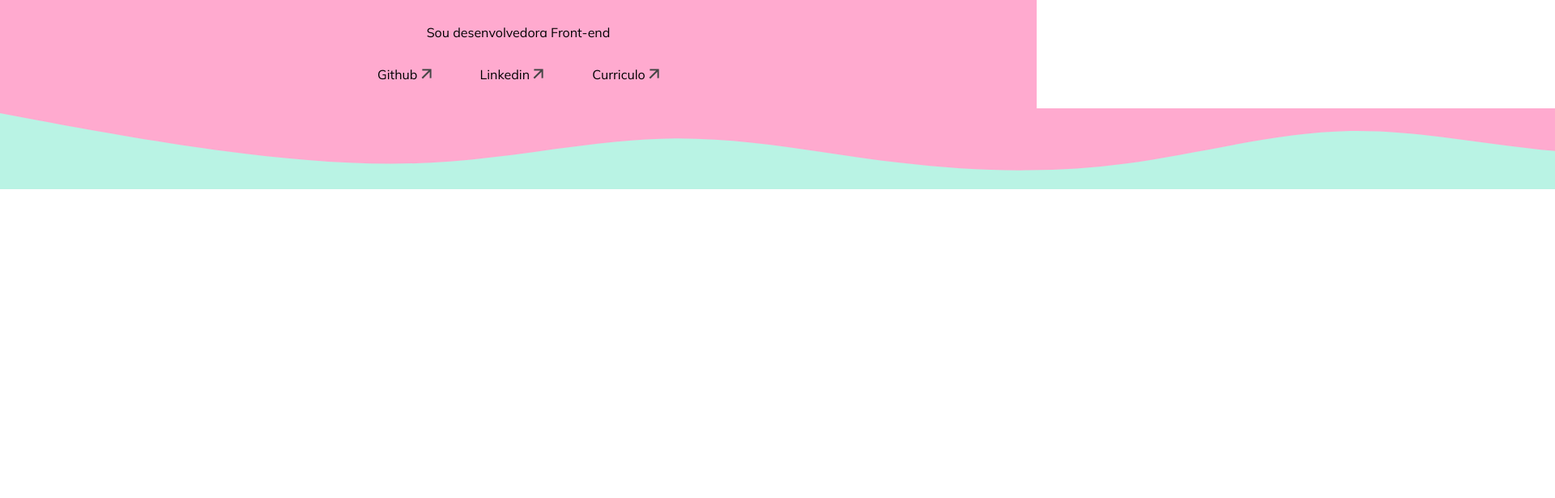
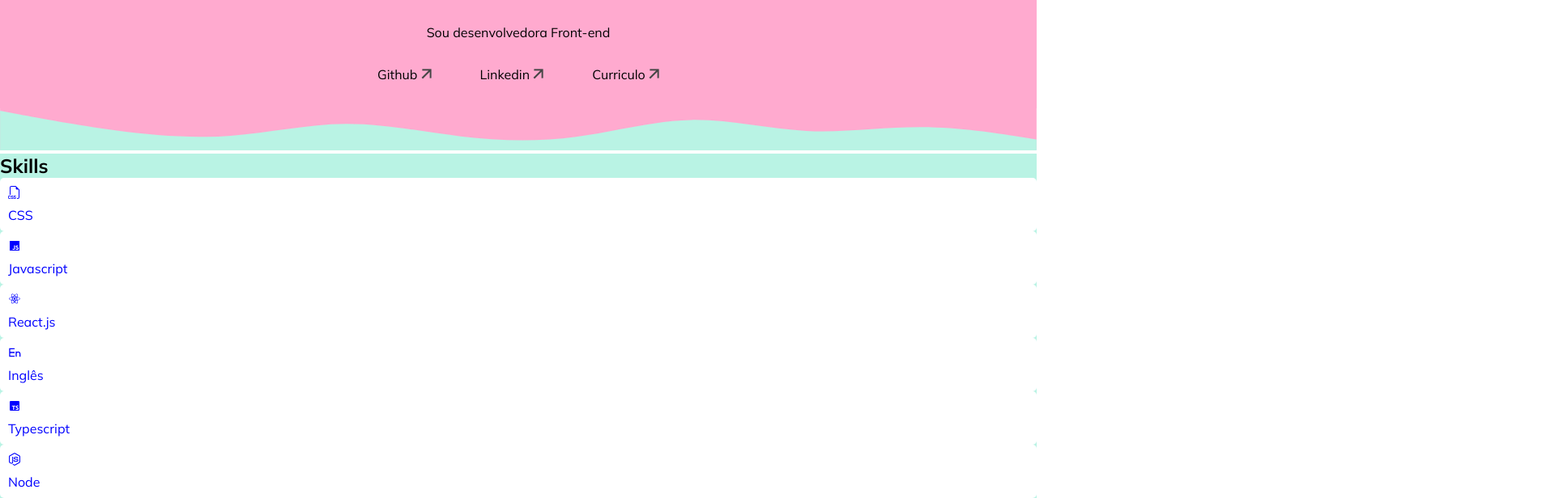
Before and after one commit to vitorialss/portfolio, a React (Vite) app in the folder portfolio/: page / in a window 1280 px wide. Shown: the part 213-829 px from the top of the page at 81% size, 1920 px wide, since content can reach past the window. Before the commit the page ends 800 px from the top, so only its background shows below. Built offline with nearby package versions, Linux system fonts and the light colour scheme; a web font is replaced by a local one.

Commit message:
"Skill section iniciada"

```diff
--- a/portfolio/src/App.tsx
+++ b/portfolio/src/App.tsx
@@ -1,6 +1,7 @@
 import Navbar from "./Navbar"
+import Skills from "./Skills"
 import Home from "./home"
-import Wave from "./wave"
+
 
 
 function App() {
@@ -9,7 +10,8 @@ function App() {
     <>
     <Navbar />
     <Home />
-    <Wave />
+
+    <Skills />
 
     </>
   )
--- /dev/null
+++ b/portfolio/src/Card.tsx
@@ -0,0 +1,18 @@
+import styled from "styled-components";
+
+export const Container = styled.div`
+  padding: 0;
+  margin: 0;
+
+  background-color: #b9f3e4;
+`;
+export const Card = styled.div`
+  background-color: #ffffff;
+  border-radius: 5px;
+  padding: 10px;
+  color: blue;
+  gap: 10px;
+  display: flex;
+  flex-direction: column;
+  align-items: flex-start;
+`;
--- a/portfolio/src/NavStyle.tsx
+++ b/portfolio/src/NavStyle.tsx
@@ -3,17 +3,15 @@ import styled from "styled-components";
 const NavStyle = styled.div`
   display: flex;
   height: 90px;
-     background-color: #FFAACF;
+  background-color: #ffaacf;
   justify-content: space-between;
   align-items: center;
   padding: 0 3rem;
 
-     >p:first-child {
-        font-family: 'Rancho', cursive;
+  > p:first-child {
+    font-family: "Rancho", cursive;
     font-size: 1.5rem;
   }
-
-
 
   ul {
     display: flex;
@@ -23,9 +21,10 @@ import styled from "styled-components";
 
   li:hover {
     cursor: pointer;
+    font-weight: 700;
   }
 
-    >p:last-child {
+  > p:last-child {
     font-weight: 700;
   }
 `;
--- a/portfolio/src/Skills.tsx
+++ b/portfolio/src/Skills.tsx
@@ -1,28 +1,49 @@
-import { BsFiletypeCss } from 'react-icons/fa';
-import { BiLogoJavascript } from 'react-icons/fa';
-import { BiLogoReact } from 'react-icons/fa';
-import { BiLogoJavascript } from 'react-icons/fa';
+import { BsFiletypeCss } from "react-icons/bs";
+import { RiEnglishInput } from "react-icons/ri";
+import { FaNodeJs } from "react-icons/fa";
+import {
+  BiLogoJavascript,
+  BiLogoReact,
+  BiLogoTypescript,
+} from "react-icons/bi";
+
+import { Card, Container } from "./Card";
+
+import wave from "./assets/wave-haikeii.svg";
 
 
-function Card() {
-    const Cardlist = [
-
-        {title:"CSS", icon: <BsFiletypeCss />},
-        {title:"Javascript", icon: <BiLogoJavascript />},
-        {title:"React.js", icon: <BiLogoReact />},
-        {title:"Javascript", icon: <BiLogoJavascript />},
+ function Wave() {
+    return (
+     <img src={wave} alt="" />
+    )
+}
 
 
 
-    ]
+export default function Skills() {
+  const Cardlist = [
+    { title: "CSS", icon: <BsFiletypeCss /> },
+    { title: "Javascript", icon: <BiLogoJavascript /> },
+    { title: "React.js", icon: <BiLogoReact /> },
+    { title: "Inglês", icon: <RiEnglishInput /> },
+    { title: "Typescript", icon: <BiLogoTypescript /> },
+    { title: "Node", icon: <FaNodeJs /> },
+  ];
+  return (<>
+  <Wave />
+
+      <Container>
+        <h2>Skills</h2>
+
+        <div>
+          {Cardlist.map((item, index) => (
+            <Card key={index}>
+              {item.icon}
+              {item.title}
+            </Card>
+          ))}
+        </div>
+      </Container>
+    </>
+  );
 }
-
-
-export default function Skills() {
-    return (
-        <div>
-
-        </div>
-
-
-    )}
--- a/portfolio/src/mainHome.tsx
+++ b/portfolio/src/mainHome.tsx
@@ -3,33 +3,25 @@ import styled from "styled-components";
 const MainHome = styled.div`
   display: flex;
   padding: 2rem;
-    background-color: #FFAACF;
+  background-color: #ffaacf;
   justify-content: center;
   text-align: center;
 
   h1 {
-        font-family: 'Laila', sans-serif;
+    font-family: "Laila", sans-serif;
   }
 
   p {
     margin-top: 2rem;
-
   }
 
-    ul{
+  ul {
     display: flex;
     list-style: none;
     justify-content: space-around;
     margin-top: 2rem;
     gap: 60px;
-
-
   }
-
-
-
-
-
 `;
 
 export default MainHome;
```
Also changed, not shown: portfolio/src/assets/wave-haikeii.svg (added). Lines whose indentation alone changed are shown as unchanged.
